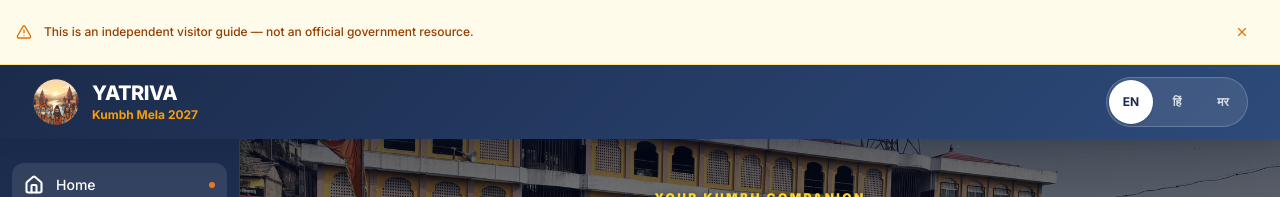
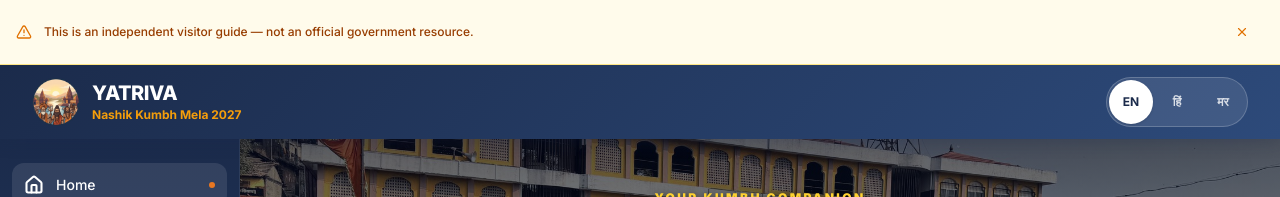
Before and after one commit to Atharvasurya/yatriva, a Next.js app in the folder frontend/: page /en in a window 1280 px wide. Shown: the top 197 px of the page. Built offline with nearby package versions, Linux system fonts and the light colour scheme; no server answers.

Commit message:
feat: update header subtitle to Nashik Kumbh Mela 2027

```diff
--- a/frontend/components/layout/Header.tsx
+++ b/frontend/components/layout/Header.tsx
@@ -40,7 +40,7 @@ export default function Header() {
               YATRIVA
             </span>
             <span className="block text-xs font-bold leading-tight mt-1" style={{ color: '#F59E0B' }}>
-              Kumbh Mela 2027
+              {t('headerSubtitle') || 'Nashik Kumbh Mela 2027'}
             </span>
           </div>
         </Link>
--- a/frontend/messages/en.json
+++ b/frontend/messages/en.json
@@ -1,7 +1,8 @@
 {
   "meta": {
     "siteTitle": "Yatriva — Nashik Kumbh Mela 2027",
-    "siteDescription": "Independent visitor guide for Nashik-Trimbakeshwar Simhastha Kumbh Mela 2027. Find ghats, temples, transport, emergency help, and spiritual heritage."
+    "siteDescription": "Independent visitor guide for Nashik-Trimbakeshwar Simhastha Kumbh Mela 2027. Find ghats, temples, transport, emergency help, and spiritual heritage.",
+    "headerSubtitle": "Nashik Kumbh Mela 2027"
   },
   "disclaimer": {
     "text": "This is an independent visitor guide — not an official government resource.",
--- a/frontend/messages/hi.json
+++ b/frontend/messages/hi.json
@@ -1,7 +1,8 @@
 {
   "meta": {
-    "siteTitle": "यात्रिवा — नाशिक कुंभ मेला 2027",
-    "siteDescription": "नाशिक-त्र्यंबकेश्वर सिंहस्थ कुंभ मेला 2027 के लिए स्वतंत्र आगंतुक मार्गदर्शिका। घाट, मंदिर, परिवहन और आध्यात्मिक विरासत खोजें।"
+    "siteTitle": "यात्रिवा — नाशिक सिंहस्थ कुंभ मेला 2027",
+    "siteDescription": "नाशिक-त्र्यंबकेश्वर सिंहस्थ कुंभ मेला 2027 के लिए स्वतंत्र आगंतुक मार्गदर्शिका। घाट, मंदिर, परिवहन और आध्यात्मिक विरासत खोजें।",
+    "headerSubtitle": "नाशिक कुंभ मेला 2027"
   },
   "disclaimer": {
     "text": "यह एक स्वतंत्र आगंतुक मार्गदर्शिका है — कोई सरकारी स्रोत नहीं।",
--- a/frontend/messages/mr.json
+++ b/frontend/messages/mr.json
@@ -1,7 +1,8 @@
 {
   "meta": {
     "siteTitle": "यात्रिवा — नाशिक कुंभ मेळा 2027",
-    "siteDescription": "नाशिक-त्र्यंबकेश्वर सिंहस्थ कुंभ मेळा 2027 साठी स्वतंत्र अभ्यागत मार्गदर्शक. घाट, मंदिरे, वाहतूक आणि आध्यात्मिक वारसा शोधा."
+    "siteDescription": "नाशिक-त्र्यंबकेश्वर सिंहस्थ कुंभ मेळा 2027 साठी स्वतंत्र अभ्यागत मार्गदर्शक. घाट, मंदिरे, वाहतूक आणि आध्यात्मिक वारसा शोधा.",
+    "headerSubtitle": "नाशिक कुंभ मेळा 2027"
   },
   "disclaimer": {
     "text": "ही एक स्वतंत्र अभ्यागत मार्गदर्शिका आहे — शासकीय स्रोत नाही.",
```
